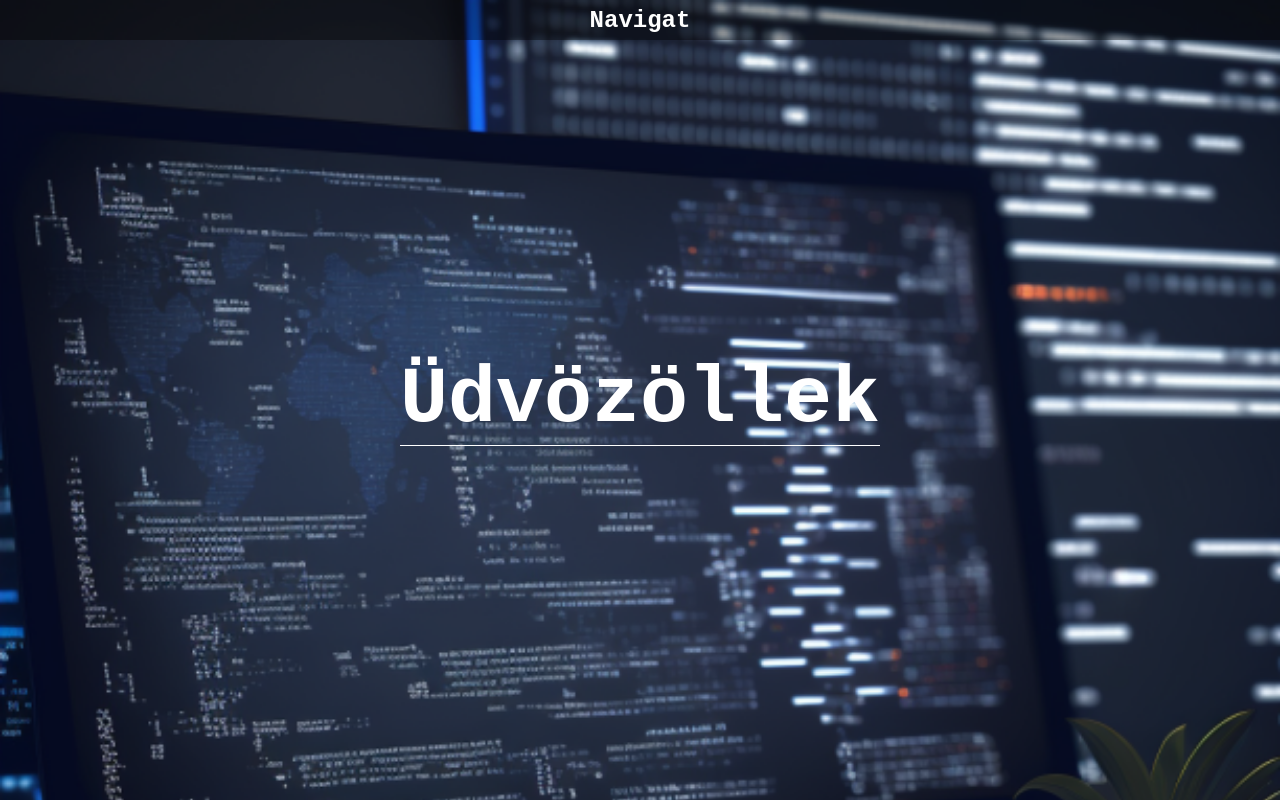
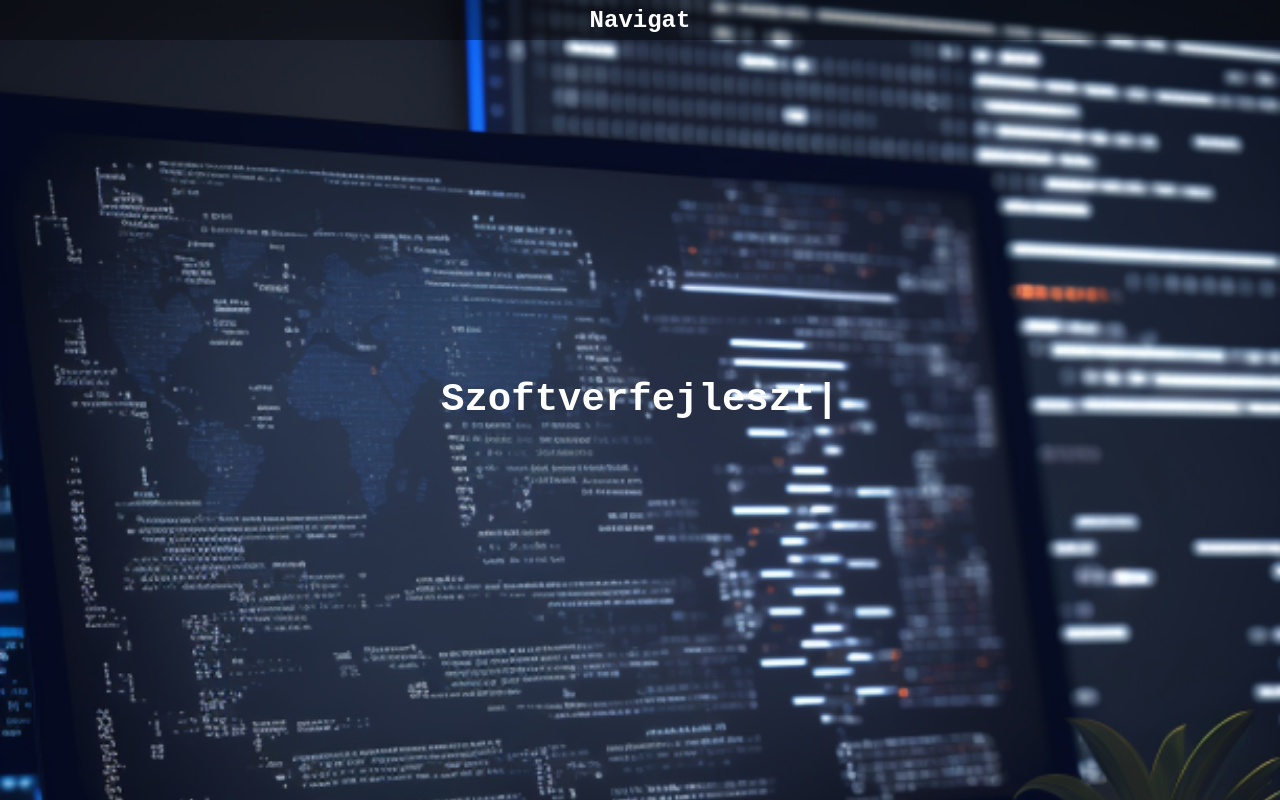
Before and after one commit to feherszabolcs/portfolio, a React (Create React App) app: page / in a window 1280 px wide. Built offline with nearby package versions, Linux system fonts and the light colour scheme.

Commit message:
final welcome

```diff
--- a/src/components/welcome/Welcome.jsx
+++ b/src/components/welcome/Welcome.jsx
@@ -1,30 +1,70 @@
-import React, { useState } from "react";
+import React, { useState,useEffect } from "react";
 import './welcome.css'
 
-const Welcome = () =>{
+const Welcome = () => {
 
-    const[letter,setLetter] = useState("Üdvözöllek")
-    const[author,setAuthor] = useState(" ")
+    const [letter, setLetter] = useState("Üdvözöllek")
+    const [author, setAuthor] = useState(" ")
 
-    function mouseEnter(){
+    function mouseEnter() {
 
 
         setLetter("Üdvözöllek az oldalomon!")
         setAuthor("~Fehér Szabolcs~")
     }
-    function mouseDown(){
+    function mouseDown() {
         setLetter("Üdvözöllek")
         setAuthor(" ")
     }
+    const words = ["Szoftverfejlesztő", "Webszerkeztő", "Fehér Szabolcs."];
+    const [index, setIndex] = useState(0);
+    const [subIndex, setSubIndex] = useState(0);
+    const [blink, setBlink] = useState(true);
+    const [reverse, setReverse] = useState(false);
 
+    useEffect(() => {
+        if (index === words.length - 1 && subIndex === words[index].length) {
+            return;
+        }
+        if (
+            subIndex === words[index].length + 1 &&
+            index !== words.length - 1 &&
+            !reverse
+        ) {
+            setReverse(true);
+            return;
+        }
+        if (subIndex === 0 && reverse) {
+            setReverse(false);
+            setIndex((prev) => prev + 1);
+            return;
+        }
 
+        const timeout = setTimeout(() => {
+            setSubIndex((prev) => prev + (reverse ? -1 : 1));
+        }, Math.max(reverse ? 75 : subIndex === words[index].length ? 1000 :
+            150, parseInt(Math.random() * 350)));
 
-    return(
+        return () => clearTimeout(timeout);
+    }, [subIndex, index, reverse]);
+
+    useEffect(() => {
+        const timeout2 = setTimeout(() => {
+            setBlink((prev) => !prev);
+        }, 500);
+        return () => clearTimeout(timeout2);
+    }, [blink]);
+
+    return (
         <div className="welcome-message">
+
+            <h1>
+                {`${words[index].substring(0, subIndex)}${blink ? "|" : " "}`}
+            </h1>
+
             <div className="welcome-animated">
-            <h1 id="welcome-title" onMouseEnter={mouseEnter} onMouseLeave={mouseDown}>{letter}</h1>
 
-            <h3 id="welcome-author">{author}</h3>
+                <h3 id="welcome-author">{author}</h3>
             </div>
 
         </div>
```
